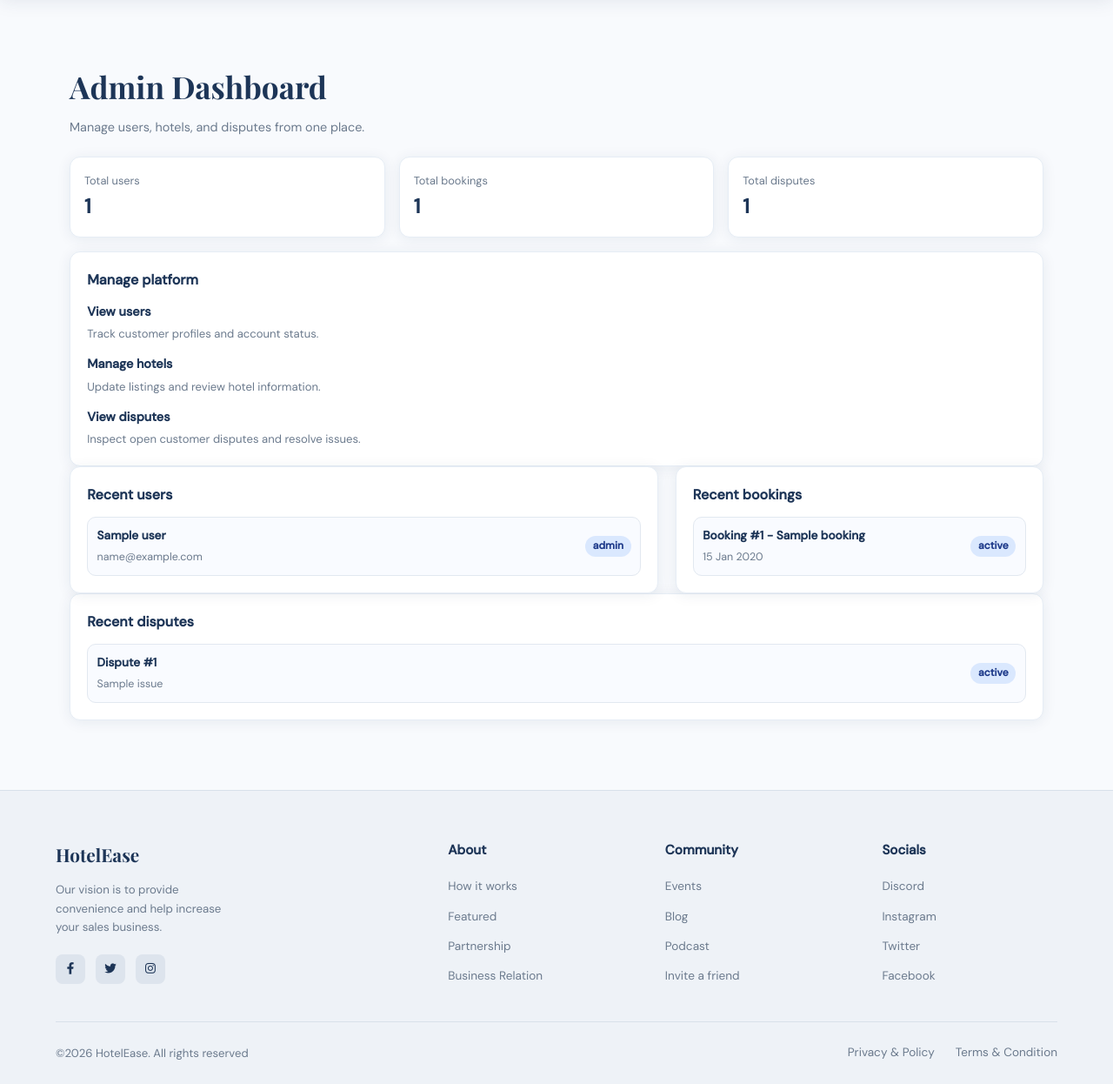
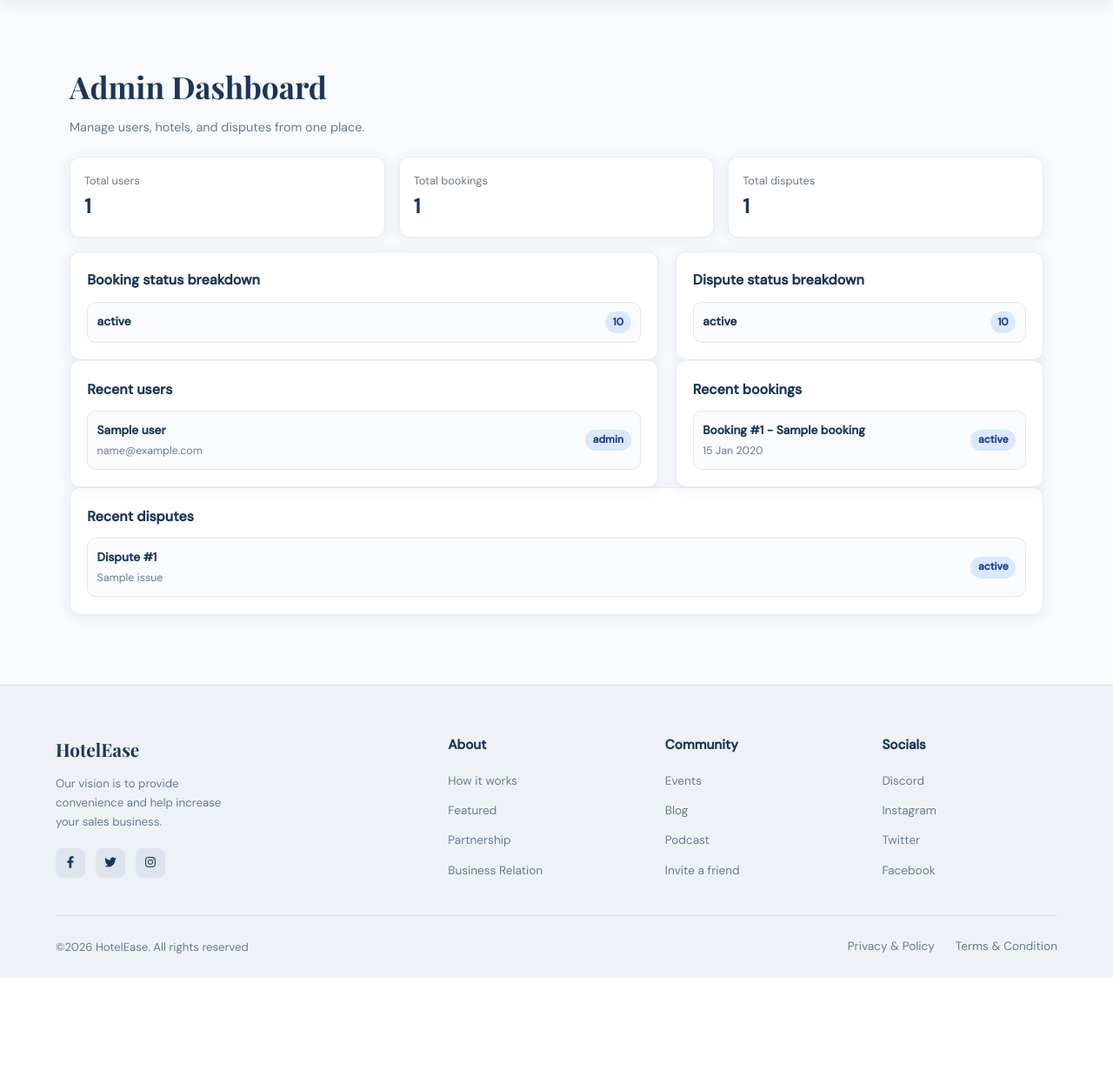
Before and after one commit to Abfazil/hotel-booking-, a Node server app: template views/dashboards/admin-dashboard.pug in a window 1280 px wide. Shown: the part 77-1323 px from the top of the page at 87% size. After the commit the page ends 1201 px from the top, so only its background shows below. Run offline with Node 20, Linux system fonts and the light colour scheme; the template is opened without the code that fills it: most values are stand-ins (such as "Sample title", 1, 10 or a date in 2020).

Commit message:
Admin dashboard updated

```diff
--- a/views/dashboards/admin-dashboard.pug
+++ b/views/dashboards/admin-dashboard.pug
@@ -18,18 +18,30 @@ block content
           p.dashboard__stat-label Total disputes
           p.dashboard__stat-value= stats.totalDisputes
 
-      .dashboard__card
-        h2.dashboard__card-title Manage platform
-        ul.dashboard__manage
-          li
-            strong View users
-            p Track customer profiles and account status.
-          li
-            strong Manage hotels
-            p Update listings and review hotel information.
-          li
-            strong View disputes
-            p Inspect open customer disputes and resolve issues.
+      .dashboard__grid
+        .dashboard__card
+          h2.dashboard__card-title Booking status breakdown
+          if bookingStatusSummary && bookingStatusSummary.length
+            ul.dashboard__list
+              each item in bookingStatusSummary
+                li.dashboard__list-item
+                  .dashboard__item-main
+                    strong= item.status
+                  span.dashboard__badge= item.total
+          else
+            p.dashboard__empty No booking status data found.
+
+        .dashboard__card
+          h2.dashboard__card-title Dispute status breakdown
+          if disputeStatusSummary && disputeStatusSummary.length
+            ul.dashboard__list
+              each item in disputeStatusSummary
+                li.dashboard__list-item
+                  .dashboard__item-main
+                    strong= item.status
+                  span.dashboard__badge= item.total
+          else
+            p.dashboard__empty No dispute status data found.
 
       .dashboard__grid
         .dashboard__card
```
Also changed, not shown: controllers/dashboardController.js (+28 -0 lines).
